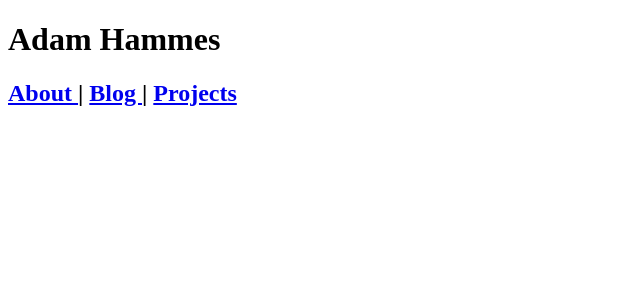
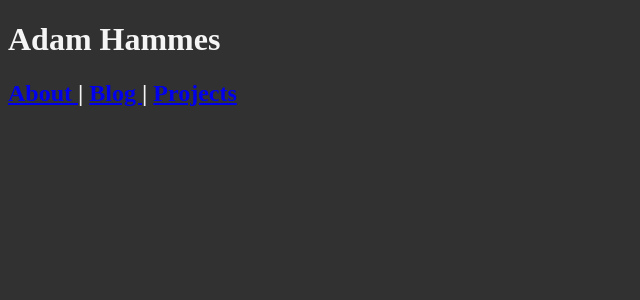
Before and after one commit to adamhammes/old-site, a Jekyll site: the page built from index.html, in a window 1280 px wide. Shown: the top 300 px of the page, without its empty margins (0-640 px from the left). Built offline with Jekyll 4.4.1, drawn with Linux system fonts in a browser that asks for light colours.

Commit message:
Dark theme

```diff
--- a/assets/css/main.css
+++ b/assets/css/main.css
@@ -1,3 +1,8 @@
+body {
+    background-color: #313131;
+    color: #f5f5f5;
+}
+
 .entry {
     width: 45em;
     margin: auto;
```
